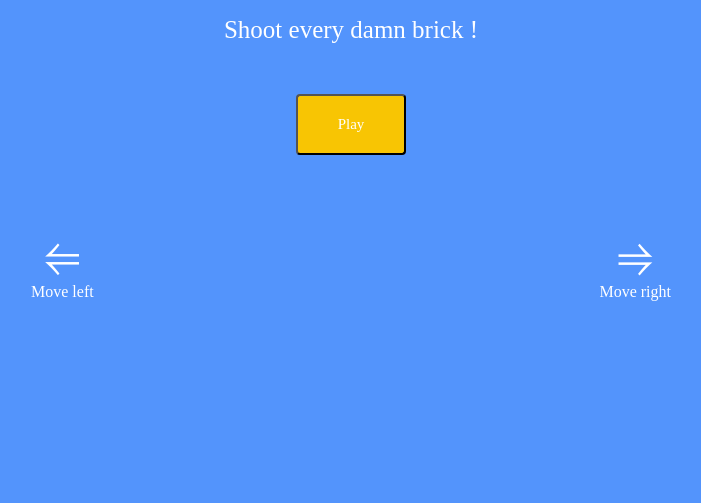
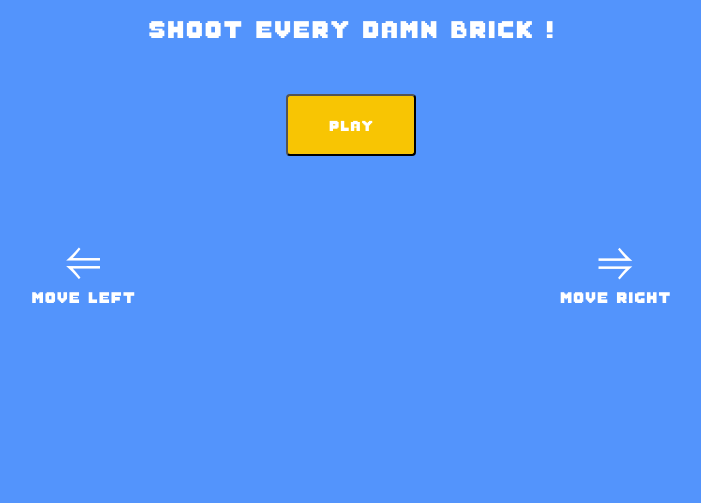
Before and after one commit to ThomasAlbrt/ironbreaker, a plain HTML site: page index.html in a window 1280 px wide. Shown: the part 297-800 px from the top of the page, without its empty margins (289-990 px from the left). Drawn offline with Linux system fonts and the light colour scheme.

Commit message:
Adding sabo font

```diff
--- a/style.css
+++ b/style.css
@@ -1,8 +1,13 @@
+@font-face {
+    font-family: 'sabo';
+    src: url(/font/Sabo_Font/Sabo-Filled.otf);
+}
+
 * {
     margin: 0;
     padding: 0;
     box-sizing: border-box;
-    font-family: Sabo;
+    font-family: sabo;
 }
 
 body {
```
Also changed, not shown: font/Sabo_Font/Sabo-Filled.otf (added), font/Sabo_Font/Sabo-Regular.otf (added), 1 other file.
